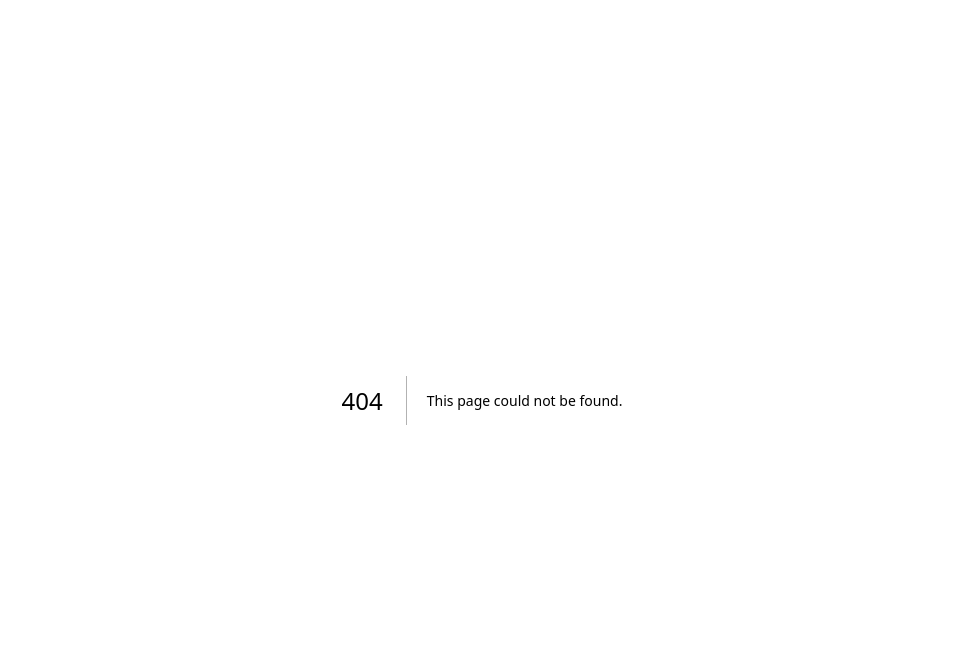
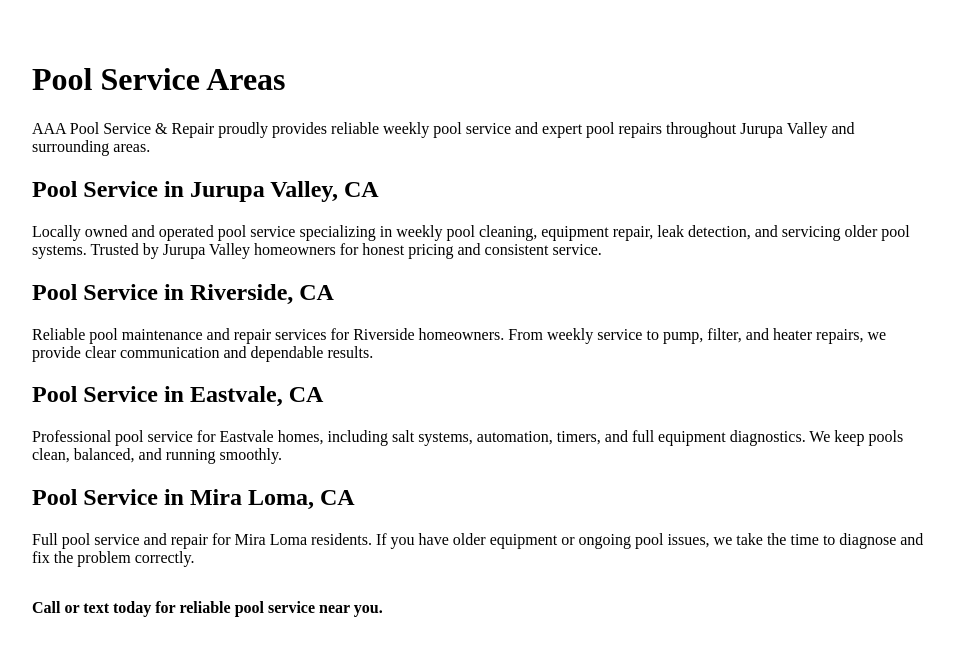
Before and after one commit to aaapoolsriverside/aaa-pool-service, a Next.js app: page /app/service-areas in a window 1280 px wide. Before the commit this address had no page. Shown: the top 656 px of the page, without its empty margins (158-1112 px from the left). Built offline with nearby package versions, Linux system fonts and the light colour scheme.

Commit message:
Add Service Areas page
This file contains metadata and a React component for displaying pool service areas offered by AAA Pool Service & Repair.

```diff
--- /dev/null
+++ b/app/app/service-areas/page.jsx
@@ -0,0 +1,51 @@
+export const metadata = {
+  title: "Pool Service Areas | Jurupa Valley Pool Service",
+  description:
+    "AAA Pool Service & Repair provides weekly pool service and pool repairs in Jurupa Valley, Riverside, Eastvale, and Mira Loma."
+};
+
+export default function ServiceAreas() {
+  return (
+    <main style={{ padding: "2rem", maxWidth: "900px", margin: "0 auto" }}>
+      <h1>Pool Service Areas</h1>
+
+      <p>
+        AAA Pool Service & Repair proudly provides reliable weekly pool service
+        and expert pool repairs throughout Jurupa Valley and surrounding areas.
+      </p>
+
+      <h2>Pool Service in Jurupa Valley, CA</h2>
+      <p>
+        Locally owned and operated pool service specializing in weekly pool
+        cleaning, equipment repair, leak detection, and servicing older pool
+        systems. Trusted by Jurupa Valley homeowners for honest pricing and
+        consistent service.
+      </p>
+
+      <h2>Pool Service in Riverside, CA</h2>
+      <p>
+        Reliable pool maintenance and repair services for Riverside homeowners.
+        From weekly service to pump, filter, and heater repairs, we provide
+        clear communication and dependable results.
+      </p>
+
+      <h2>Pool Service in Eastvale, CA</h2>
+      <p>
+        Professional pool service for Eastvale homes, including salt systems,
+        automation, timers, and full equipment diagnostics. We keep pools clean,
+        balanced, and running smoothly.
+      </p>
+
+      <h2>Pool Service in Mira Loma, CA</h2>
+      <p>
+        Full pool service and repair for Mira Loma residents. If you have older
+        equipment or ongoing pool issues, we take the time to diagnose and fix
+        the problem correctly.
+      </p>
+
+      <p style={{ marginTop: "2rem", fontWeight: "bold" }}>
+        Call or text today for reliable pool service near you.
+      </p>
+    </main>
+  );
+}
```
